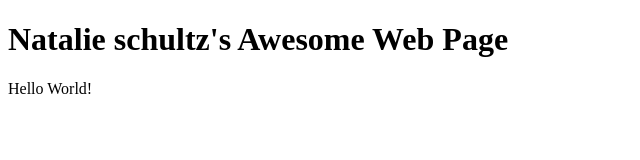
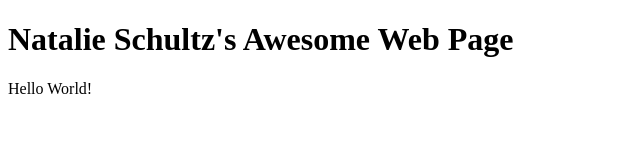
Before and after one commit to Schunat/CodingAssignment1, a plain HTML site: page INDEX.html in a window 1280 px wide. Shown: the whole page, without its empty margins (0-640 px from the left). Drawn offline with Linux system fonts and the light colour scheme.

Commit message:
changed to upper case S

```diff
--- a/INDEX.html
+++ b/INDEX.html
@@ -5,10 +5,10 @@
     <!-- Required meta tags -->
     <meta charset="utf-8">
     <meta name="viewport" content="width=device-width, initial-scale=1, shrink-to-fit=no">
-    <title>Natalie schultz's Awesome Web Page.</title>
+    <title>Natalie Schultz's Awesome Web Page.</title>
   </head>
   <body>
-    <h1>Natalie schultz's Awesome Web Page</h1>
+    <h1>Natalie Schultz's Awesome Web Page</h1>
         <div>
             <p>Hello World! </p>
         </div>
```
